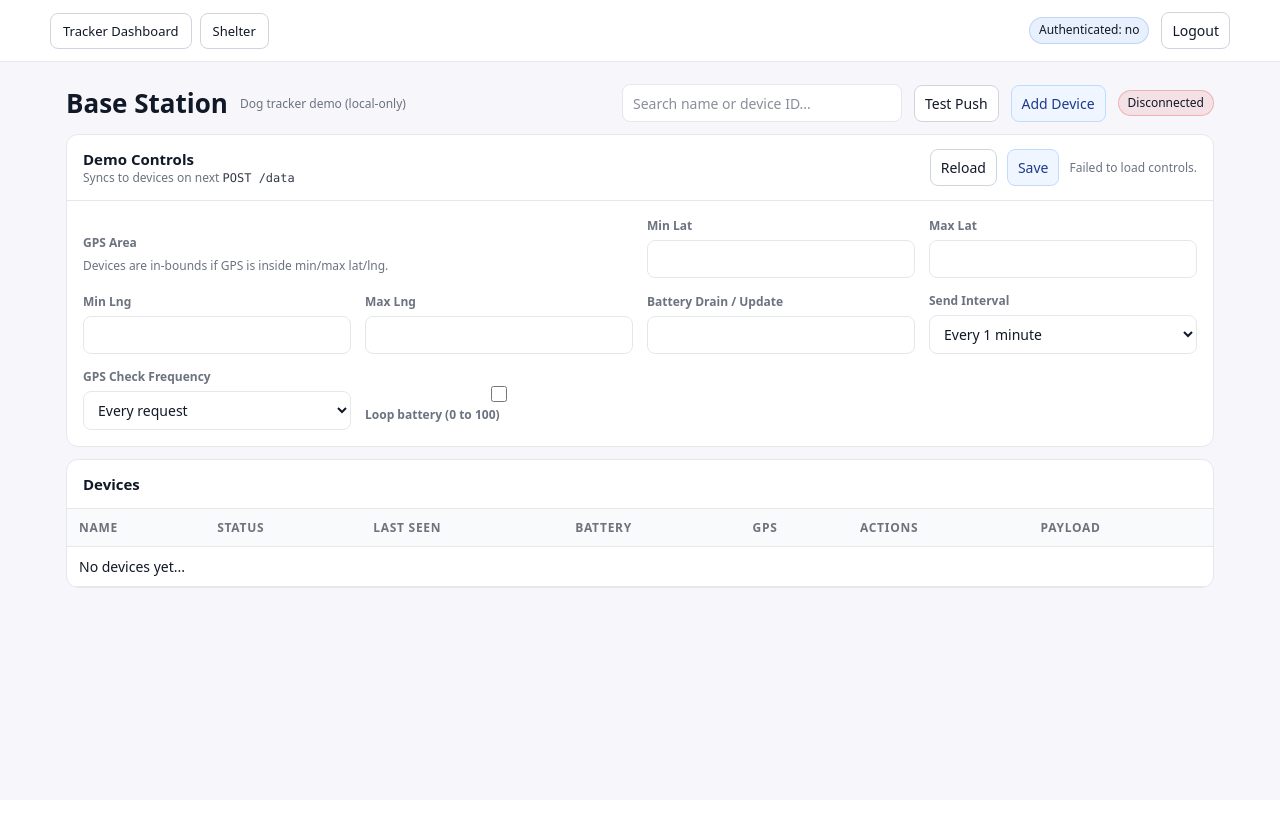
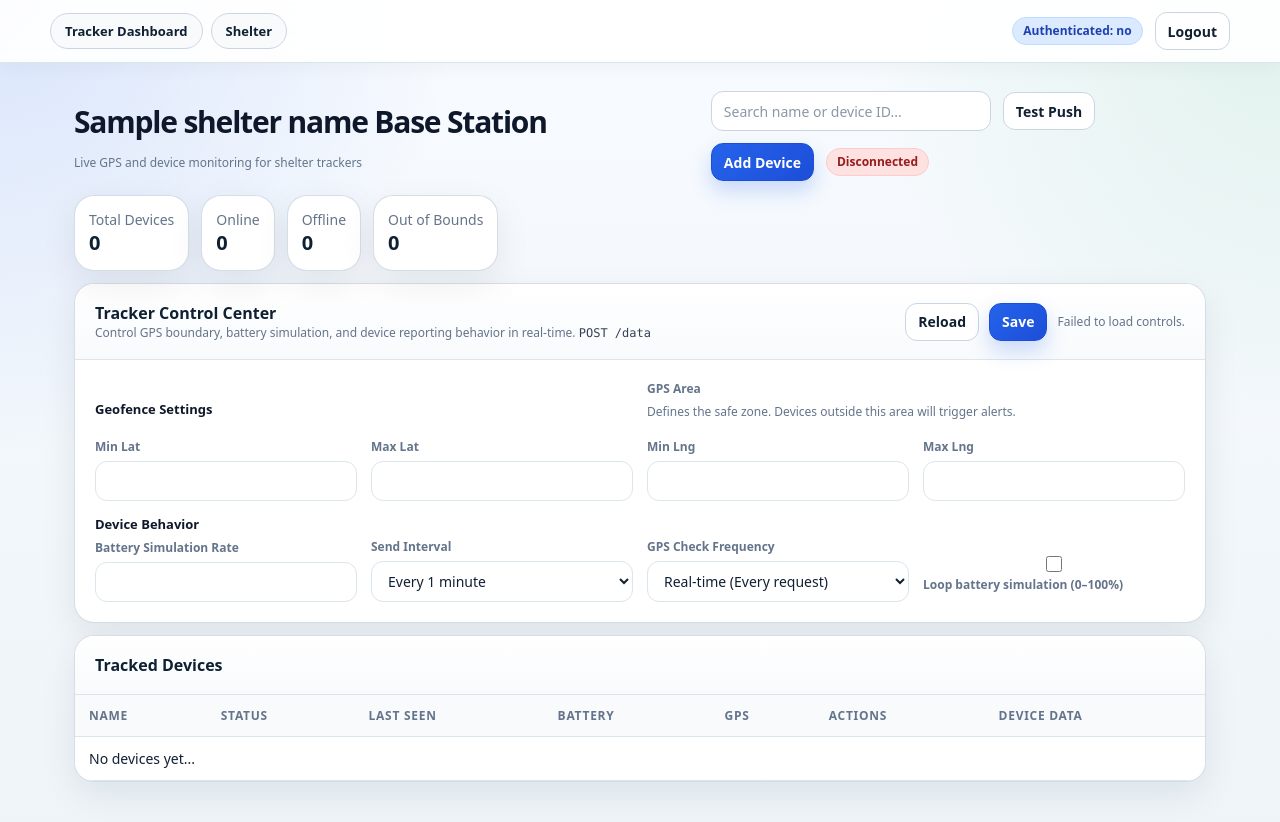
Before and after one commit to pawioneers3/PawMap_BaseStation, a Flask app: template templates/index.html in a window 1280 px wide. Before the commit the page ends 588 px from the top, so only its background shows below. Run offline with Flask 2, Linux system fonts and the light colour scheme; the template is opened without the code that fills it: most values are stand-ins (such as "Sample title", 1, 10 or a date in 2020).

Commit message:
updated UI for index.html

```diff
--- a/main.py
+++ b/main.py
@@ -754,7 +754,7 @@ def _device_view(
     freeze_lat = entry.get("freeze_lat")
     freeze_lng = entry.get("freeze_lng")
 
-    age_s = max(0.0, time.time() - last_seen) if last_seen else Nones
+    age_s = max(0.0, time.time() - last_seen) if last_seen else None
 
     if last_seen and age_s is not None and age_s <= offline_timeout_s:
         status = "online"
@@ -961,9 +961,24 @@ def require_web_session_api(fn):
 @app.get("/dashboard")
 @require_web_session_page
 def dashboard() -> str:
-    # Prefill base station IP from how the user accessed this page.
     server_ip = (request.host or "").split(":", 1)[0]
-    return render_template("index.html", server_ip=server_ip, user=_serialize_auth_user(getattr(request, "user", None)))
+    user = getattr(request, "user", None)
+    user_id = getattr(user, "id", None)
+
+    profile = _profile_for_user(user_id) if user_id else None
+    shelter_name = (
+        (profile or {}).get("shelter_name")
+        or (profile or {}).get("organization_name")
+        or (profile or {}).get("name")
+        or "Shelter"
+    )
+
+    return render_template(
+        "index.html",
+        server_ip=server_ip,
+        user=_serialize_auth_user(user),
+        shelter_name=shelter_name,
+    )
 
 
 @app.get("/shelter/login")
@@ -1067,6 +1082,12 @@ def shelter_dashboard() -> Any:
     profile = _profile_for_user(user_id)
     role = (profile or {}).get("role")
     is_shelter = role == "shelter"
+    shelter_name = (
+        (profile or {}).get("shelter_name")
+        or (profile or {}).get("organization_name")
+        or (profile or {}).get("name")
+        or "Shelter"
+    )
 
     animals = []
     error = None
@@ -1090,6 +1111,7 @@ def shelter_dashboard() -> Any:
         is_shelter=is_shelter,
         animals=animals,
         error=error,
+        shelter_name=shelter_name,
     )
 
 
--- a/templates/index.html
+++ b/templates/index.html
@@ -8,18 +8,18 @@
         integrity="sha256-p4NxAoJBhIIN+hmNHrzRCf9tD/miZyoHS5obTRR9BMY=" crossorigin="" />
     <style>
     :root {
-            --bg: #f7f7fb;
+        --bg: #eef4f8;
         --panel: #ffffff;
-            --text: #111827;
-            --muted: #6b7280;
-            --border: #e5e7eb;
-            --border-strong: #d1d5db;
+        --text: #102033;
+        --muted: #64748b;
+        --border: #dbe5ec;
+        --border-strong: #cbd5e1;
         --accent: #2563eb;
-            --accent-soft: #eff6ff;
+        --accent-soft: #eaf2ff;
         --accent-2: #16a34a;
         --danger: #dc2626;
         --warn: #d97706;
-            --shadow: none;
+        --shadow: 0 12px 35px rgba(15, 23, 42, 0.08);
         --mono: ui-monospace, SFMono-Regular, Menlo, Monaco, Consolas, "Liberation Mono", "Courier New", monospace;
     }
 
@@ -30,22 +30,30 @@
     body {
         margin: 0;
         font-family: ui-sans-serif, system-ui, -apple-system, Segoe UI, Roboto, Helvetica, Arial, "Apple Color Emoji", "Segoe UI Emoji";
-            background: var(--bg);
+        background:
+            radial-gradient(circle at top left, rgba(37, 99, 235, 0.14), transparent 30%),
+            radial-gradient(circle at top right, rgba(22, 163, 74, 0.10), transparent 28%),
+            linear-gradient(180deg, #f8fbff 0%, #eef4f8 100%);
         color: var(--text);
         font-size: 14px;
+        min-height: 100vh;
     }
 
     .container {
     max-width: 1180px;
     margin: 0 auto;
-            padding: 22px 16px 32px;
+    padding: 28px 24px 40px;
 }
 
     .navbar {
-            z-index: 10;
-            background: #fff;
+        position: sticky;
+        top: 0;
+        z-index: 20;
+        background: rgba(255, 255, 255, 0.92);
+        backdrop-filter: blur(14px);
         border-bottom: 1px solid var(--border);
         padding: 12px 16px;
+        box-shadow: 0 4px 20px rgba(15, 23, 42, 0.04);
     }
 
     .nav-inner {
@@ -67,15 +75,19 @@
         text-decoration: none;
         color: var(--text);
         border: 1px solid var(--border-strong);
-            border-radius: 8px;
-            padding: 8px 12px;
+        border-radius: 999px;
+        padding: 8px 14px;
         font-size: 13px;
-            background: #fff;
+        font-weight: 800;
+        background: #f8fafc;
+        transition: 0.18s ease;
     }
 
     .nav-links a:hover {
-            background: #f9fafb;
-            color: var(--text);
+        background: var(--accent-soft);
+        color: #1d4ed8;
+        border-color: #bfdbfe;
+        transform: translateY(-1px);
     }
 
     .row {
@@ -89,8 +101,8 @@
         display: flex;
         align-items: center;
         justify-content: space-between;
-            gap: 10px;
-            margin-bottom: 12px;
+        gap: 14px;
+        margin-bottom: 14px;
     }
 
     .title {
@@ -102,8 +114,10 @@
 
     .title h1 {
         margin: 0;
-            font-size: 26px;
-            letter-spacing: 0;
+        font-size: 30px;
+        font-weight: 900;
+        letter-spacing: -0.04em;
+        color: #0f172a;
     }
 
     .title-icon {
@@ -120,50 +134,56 @@
     }
 
     button {
-            min-height: 36px;
-            padding: 8px 10px;
-            border-radius: 8px;
+        min-height: 38px;
+        padding: 8px 12px;
+        border-radius: 12px;
         border: 1px solid var(--border-strong);
-            background: #fff;
+        background: #ffffff;
         color: var(--text);
         cursor: pointer;
         box-shadow: none;
         font: inherit;
+        font-weight: 800;
+        transition: 0.18s ease;
     }
 
     button:hover {
-            background: #f9fafb;
-            border-color: var(--border-strong);
+        background: #f8fafc;
+        border-color: #cbd5e1;
+        transform: translateY(-1px);
+        box-shadow: 0 8px 18px rgba(15, 23, 42, 0.08);
     }
 
     button:active {
-            transform: none;
+        transform: translateY(0);
+        box-shadow: none;
     }
 
     button.primary {
-            border-color: #bfdbfe;
-            background: var(--accent-soft);
-            color: #1e3a8a;
-            box-shadow: none;
+        border-color: #1d4ed8;
+        background: linear-gradient(135deg, #2563eb, #1d4ed8);
+        color: #ffffff;
+        box-shadow: 0 10px 20px rgba(37, 99, 235, 0.22);
     }
 
     button.primary:hover {
-            background: #dbeafe;
-            border-color: #93c5fd;
+        background: linear-gradient(135deg, #1d4ed8, #1e40af);
+        border-color: #1e40af;
     }
 
     input,
     select {
         box-sizing: border-box;
-            min-height: 38px;
-            padding: 8px 10px;
-            border-radius: 8px;
+        min-height: 40px;
+        padding: 9px 12px;
+        border-radius: 12px;
         border: 1px solid var(--border);
-            background: #fff;
+        background: #ffffff;
         color: var(--text);
         margin-top: 4px;
         outline: none;
         font: inherit;
+        transition: 0.18s ease;
     }
 
     input[type="checkbox"] {
@@ -176,7 +196,7 @@
     }
 
     input::placeholder {
-            color: rgba(107, 114, 128, 0.8);
+        color: rgba(100, 116, 139, 0.75);
     }
 
     input:focus,
@@ -187,58 +207,60 @@
 
     input:disabled,
     select:disabled {
-            background: #f3f4f6;
-            color: #6b7280;
+        background: #f1f5f9;
+        color: #64748b;
         cursor: not-allowed;
     }
 
     .pill {
         display: inline-block;
-            padding: 4px 9px;
+        padding: 5px 10px;
         border-radius: 999px;
         font-size: 12px;
+        font-weight: 800;
         border: 1px solid var(--border);
-            background: #fff;
+        background: #ffffff;
         line-height: 1.35;
         white-space: nowrap;
     }
 
     .pill.online {
-            background: rgba(22, 163, 74, 0.12);
-            border-color: rgba(22, 163, 74, 0.25);
+        color: #166534;
+        background: #dcfce7;
+        border-color: #86efac;
     }
 
     .pill.offline {
-            background: rgba(220, 38, 38, 0.10);
-            border-color: rgba(220, 38, 38, 0.25);
-        }
-
-        .pill.warn {
-            background: rgba(245, 158, 11, 0.14);
-            border-color: rgba(245, 158, 11, 0.28);
-        }
-
+        color: #991b1b;
+        background: #fee2e2;
+        border-color: #fecaca;
+    }
+
+    .pill.warn,
     .pill.critical {
-            background: rgba(245, 158, 11, 0.20);
-            border-color: rgba(245, 158, 11, 0.40);
+        color: #92400e;
+        background: #fef3c7;
+        border-color: #fde68a;
     }
 
     .pill.info {
-            background: rgba(37, 99, 235, 0.10);
-            border-color: rgba(37, 99, 235, 0.20);
+        color: #1e40af;
+        background: #dbeafe;
+        border-color: #bfdbfe;
     }
 
     .panel {
         background: var(--panel);
-            border: 1px solid var(--border);
-            border-radius: 12px;
+        border: 1px solid rgba(203, 213, 225, 0.8);
+        border-radius: 20px;
         box-shadow: var(--shadow);
         overflow: hidden;
     }
 
     .panel-header {
-            padding: 14px 16px;
+        padding: 18px 20px;
         border-bottom: 1px solid var(--border);
+        background: linear-gradient(180deg, #ffffff 0%, #f8fafc 100%);
         display: flex;
         align-items: center;
         justify-content: space-between;
@@ -247,13 +269,13 @@
     }
 
     .panel-title {
-            font-size: 15px;
-            font-weight: 700;
+        font-size: 16px;
+        font-weight: 900;
         color: var(--text);
     }
 
     .panel-body {
-            padding: 16px;
+        padding: 20px;
     }
 
     .controls-grid {
@@ -276,7 +298,7 @@
         display: block;
         margin-bottom: 6px;
         font-size: 12px;
-            font-weight: 700;
+        font-weight: 900;
         color: var(--muted);
     }
 
@@ -290,22 +312,24 @@
         display: flex;
         align-items: center;
         gap: 8px;
-            min-height: 38px;
+        min-height: 40px;
         color: var(--text);
         font-size: 13px;
+        font-weight: 700;
         user-select: none;
     }
 
     table {
         width: 100%;
         min-width: 1040px;
-            border-collapse: collapse;
+        border-collapse: separate;
+        border-spacing: 0;
     }
 
     th,
     td {
         border-bottom: 1px solid var(--border);
-            padding: 10px 12px;
+        padding: 12px 14px;
         vertical-align: top;
         text-align: left;
         font-size: 14px;
@@ -315,30 +339,41 @@
         font-size: 12px;
         text-transform: uppercase;
         letter-spacing: 0.06em;
-            color: rgba(17, 24, 39, 0.6);
-            background: #f9fafb;
+        color: #64748b;
+        background: #f8fafc;
+        font-weight: 900;
+    }
+
+    td {
+        background: #ffffff;
+    }
+
+    tbody tr:hover td {
+        background: #f8fbff;
     }
 
     pre {
         margin: 0;
-            background: #f8fafc;
-            border: 1px solid var(--border);
-            padding: 10px;
-            border-radius: 8px;
+        background: #0f172a;
+        border: none;
+        padding: 12px;
+        border-radius: 12px;
         overflow: auto;
         max-width: 220px;
         max-height: 145px;
-            color: rgba(17, 24, 39, 0.92);
+        color: #e2e8f0;
     }
 
     code {
         font-family: var(--mono);
         font-size: 12px;
-            color: rgba(17, 24, 39, 0.85);
-        }
-
-        tbody tr:hover td {
-            background: rgba(37, 99, 235, 0.04);
+        color: #334155;
+    }
+
+    pre code,
+    pre {
+        font-family: var(--mono);
+        font-size: 12px;
     }
 
     .table-wrap {
@@ -456,64 +500,73 @@
     .modal label {
         display: block;
         font-size: 13px;
-            margin-top: 10px;
-            color: rgba(17, 24, 39, 0.85);
+        margin-top: 12px;
+        color: rgba(15, 23, 42, 0.85);
+        font-weight: 800;
     }
 
     .modal input {
         width: 100%;
-            margin-top: 4px;
+        margin-top: 5px;
     }
 
     .modal .actions {
         display: flex;
         justify-content: flex-end;
         gap: 10px;
-            margin-top: 14px;
+        margin-top: 16px;
     }
 
     .warn {
-            background: rgba(245, 158, 11, 0.14);
-            border: 1px solid rgba(245, 158, 11, 0.28);
-            border-radius: 10px;
-            padding: 10px;
-            margin-top: 10px;
+        background: #fef3c7;
+        border: 1px solid #fde68a;
+        border-radius: 14px;
+        padding: 12px;
+        margin-top: 12px;
         font-size: 13px;
-            color: rgba(17, 24, 39, 0.9);
+        color: #78350f;
     }
 
     .status-line {
-            margin-top: 10px;
+        margin-top: 12px;
         font-size: 13px;
-            color: rgba(17, 24, 39, 0.9);
+        font-weight: 700;
+        color: rgba(15, 23, 42, 0.9);
     }
 
     .split {
         display: grid;
         grid-template-columns: 1fr 1fr;
-            gap: 12px;
-        }
-
-        @media (max-width: 820px) {
-            .split {
-                grid-template-columns: 1fr;
-            }
+        gap: 14px;
     }
 
     canvas {
         width: 100%;
         height: 160px;
         border: 1px solid var(--border);
-            border-radius: 10px;
-            background: #fff;
+        border-radius: 16px;
+        background: #ffffff;
     }
 
     #leafletMap {
         width: 100%;
         height: 380px;
         border: 1px solid var(--border);
-            border-radius: 10px;
+        border-radius: 16px;
         background: #f8fafc;
+        overflow: hidden;
+    }
+
+    #searchBox {
+        border: 1px solid #cbd5e1;
+        background: #ffffff;
+    }
+
+    .section-title {
+    font-size: 13px;
+    font-weight: 900;
+    color: #0f172a;
+    margin-bottom: 6px;
 }
 
     @media (max-width: 980px) {
@@ -591,8 +659,8 @@
     <div class="container">
         <div class="topbar">
             <div class="title">
-                <h1>Base Station</h1>
-                <div class="subtitle">Dog tracker demo (local-only)</div>
+    <h1>{{ shelter_name }} Base Station</h1>
+    <div class="subtitle">Live GPS and device monitoring for shelter trackers</div>
 </div>
             <div class="row">
                 <input id="searchBox" placeholder="Search name or device ID..." style="width:280px;margin-top:0;" />
@@ -602,12 +670,34 @@
             </div>
         </div>
 
+        <div class="row" style="gap:12px; margin-bottom:12px;">
+    <div class="panel" style="padding:14px;">
+        <div class="muted">Total Devices</div>
+        <div id="statTotal" style="font-size:20px; font-weight:900;">0</div>
+    </div>
+
+    <div class="panel" style="padding:14px;">
+        <div class="muted">Online</div>
+        <div id="statOnline" style="font-size:20px; font-weight:900;">0</div>
+    </div>
+
+    <div class="panel" style="padding:14px;">
+        <div class="muted">Offline</div>
+        <div id="statOffline" style="font-size:20px; font-weight:900;">0</div>
+    </div>
+
+    <div class="panel" style="padding:14px;">
+        <div class="muted">Out of Bounds</div>
+        <div id="statOOB" style="font-size:20px; font-weight:900;">0</div>
+    </div>
+</div>
+
         <div class="panel" style="margin-top:12px;">
             <div class="panel-header">
                 <div>
-                    <div class="panel-title">Demo Controls</div>
-                    <div class="subtitle">Syncs to devices on next <code
-                            style="font-family:var(--mono);">POST /data</code>
+                    <div class="panel-title">Tracker Control Center</div>
+                    <div class="subtitle">Control GPS boundary, battery simulation, and device reporting behavior in real-time. <code
+                            style="font-family:var(--mono);"> POST /data </code>
                     </div>
                 </div>
                 <div class="row" style="gap:10px;">
@@ -619,8 +709,13 @@
             <div class="panel-body">
                 <div class="controls-grid">
                     <div class="control-field wide">
+    <div class="section-title">
+    Geofence Settings
+</div>
+</div>
+                    <div class="control-field wide">
                         <div class="field-label">GPS Area</div>
-                        <div class="subtitle">Devices are in-bounds if GPS is inside min/max lat/lng.</div>
+                        <div class="subtitle">Defines the safe zone. Devices outside this area will trigger alerts.</div>
                         <div class="subtitle" id="bboxSourceHint" style="margin-top:4px;"></div>
                     </div>
                     <div class="control-field">
@@ -639,8 +734,12 @@
                         <label for="cfgMaxLng">Max Lng</label>
                         <input id="cfgMaxLng" />
                     </div>
+
                     <div class="control-field">
-                        <label for="cfgBatteryDrain">Battery Drain / Update</label>
+                        <div class="control-field wide">
+    <div class="section-title">Device Behavior</div>
+</div>
+                        <label for="cfgBatteryDrain">Battery Simulation Rate</label>
                         <input id="cfgBatteryDrain" />
                     </div>
                     <div class="control-field">
@@ -655,14 +754,15 @@
                     <div class="control-field">
                         <label for="cfgGpsCheckEvery">GPS Check Frequency</label>
                         <select id="cfgGpsCheckEvery">
-                            <option value="1">Every request</option>
-                            <option value="2">Every other request</option>
-                            <option value="5">Every 5 requests</option>
+                            <option value="1">Real-time (Every request)</option>
+                            <option value="2">Moderate (Every 2 updates)</option>
+                            <option value="5">Low (Every 5 updates)</option>
                         </select>
                     </div>
                     <div class="control-field">
                         <label class="checkbox-row">
-                            <input type="checkbox" id="cfgBatteryLoop" /> Loop battery (0 to 100)
+    <input type="checkbox" id="cfgBatteryLoop" />
+    <span>Loop battery simulation (0–100%)</span>
 </label>
                     </div>
                 </div>
@@ -671,7 +771,7 @@
 
         <div class="panel" style="margin-top:12px;">
             <div class="panel-header">
-                <div class="panel-title">Devices</div>
+                <div class="panel-title">Tracked Devices</div>
                 <div class="subtitle" id="deviceCount"></div>
             </div>
             <div class="panel-body table-wrap" style="padding:0;">
@@ -684,7 +784,7 @@
                             <th>Battery</th>
                             <th>GPS</th>
                             <th>Actions</th>
-                            <th>Payload</th>
+                            <th>Device Data</th>
                         </tr>
                     </thead>
                     <tbody id="deviceTbody">
@@ -992,6 +1092,16 @@
 
         function renderDevices(devices) {
             lastDevices = devices || [];
+
+let total = devices.length;
+let online = devices.filter(d => d.status === "online").length;
+let offline = devices.filter(d => d.status !== "online").length;
+let oob = devices.filter(d => d.geofence?.out_of_bounds === true).length;
+
+document.getElementById("statTotal").textContent = total;
+document.getElementById("statOnline").textContent = online;
+document.getElementById("statOffline").textContent = offline;
+document.getElementById("statOOB").textContent = oob;
             const q = (document.getElementById("searchBox")?.value || "").trim().toLowerCase();
             const filtered = q ? lastDevices.filter(d => {
                 const name = (d.name || "").toString().toLowerCase();
@@ -1419,7 +1529,7 @@
                 document.getElementById("cfgMinLng").disabled = bboxLocked;
                 document.getElementById("cfgMaxLng").disabled = bboxLocked;
                 document.getElementById("bboxSourceHint").textContent = bboxLocked
-                    ? "Using shelter boundary bbox (managed from Supabase)."
+                    ? "Safe zone is automatically based on your shelter boundary (managed in Supabase)."
                     : "";
                 document.getElementById("cfgBatteryDrain").value = (cfg.battery_drain ?? "").toString();
                 document.getElementById("cfgBatteryLoop").checked = !!cfg.battery_loop;
--- a/templates/shelter_dashboard.html
+++ b/templates/shelter_dashboard.html
@@ -3,7 +3,7 @@
 <head>
     <meta charset="utf-8" />
     <meta name="viewport" content="width=device-width, initial-scale=1" />
-    <title>Shelter Dashboard</title>
+    <title>{{ shelter_name | default("Shelter") }} Dashboard</title>
     <style>
         body { font-family: Arial, sans-serif; max-width: 1100px; margin: 24px auto; padding: 0 16px; background: #f7f7fb; }
         .navbar { display: flex; align-items: center; justify-content: space-between; gap: 10px; margin-bottom: 12px; }
@@ -32,7 +32,7 @@
     </div>
 
     <div class="top">
-        <h1>Shelter Dashboard</h1>
+        <h1>{{ shelter_name | default("Shelter") }} Dashboard</h1>
         <div style="font-size:13px;color:#6b7280;">{{ user.email or "No email" }}</div>
     </div>
 
```
Also changed, not shown: other parts of templates/index.html (+46 -22 lines). Lines whose indentation alone changed are shown as unchanged.
